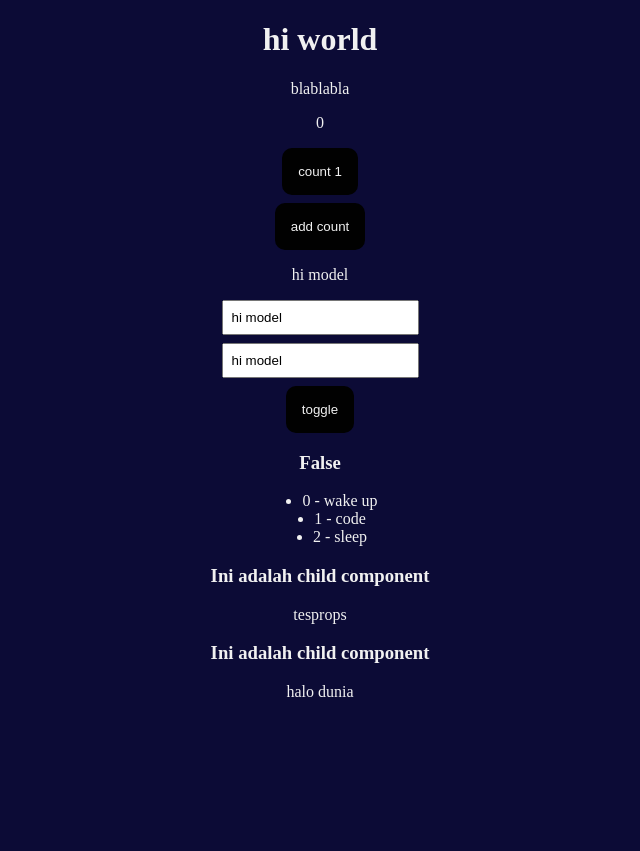
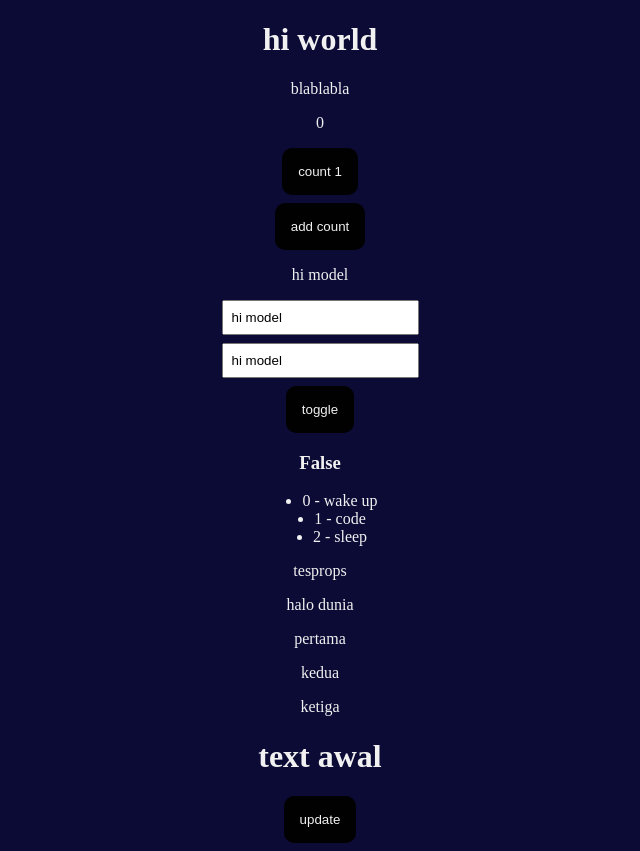
Before and after one commit to nomadkode/learn-nus, a Vue app in the folder vue-basic/: page / in a window 1280 px wide. Shown: the whole page, without its empty margins (320-960 px from the left). Before the commit the page ends 800 px from the top, so only its background shows below. Built offline with nearby package versions, Linux system fonts and the light colour scheme.

Commit message:
vue lifecycle

```diff
--- a/vue-basic/src/App.vue
+++ b/vue-basic/src/App.vue
@@ -6,6 +6,8 @@
     <vfor />
     <child-component text="tesprops" />
     <child-component :text="pesan" />
+    <child-component v-for="todo in todos" v-bind:key="todo" :text="todo" />
+    <lifecycle />
   </div>
 </template>
 
@@ -15,12 +17,14 @@ import Vmodel from './components/Vmodel.vue';
 import Vif from './components/Vif.vue';
 import Vfor from './components/Vfor.vue';
 import ChildComponent from './components/ChildComponent.vue';
+import Lifecycle from './components/Lifecycle.vue';
 
 export default {
-  components: { Declarative, Vmodel, Vif, Vfor, ChildComponent },
+  components: { Declarative, Vmodel, Vif, Vfor, ChildComponent, Lifecycle },
   data() {
     return {
       pesan: 'halo dunia',
+      todos: ['pertama', 'kedua', 'ketiga'],
     };
   },
 };
--- a/vue-basic/src/components/ChildComponent.vue
+++ b/vue-basic/src/components/ChildComponent.vue
@@ -1,6 +1,5 @@
 <template>
   <div>
-    <h3>Ini adalah child component</h3>
     <p>{{ text }}</p>
   </div>
 </template>
--- /dev/null
+++ b/vue-basic/src/components/Lifecycle.vue
@@ -0,0 +1,46 @@
+<template>
+  <div id="lifecycle">
+    <h1>{{ message }}</h1>
+    <button @click="message = 'text dirender ulang'">update</button>
+  </div>
+</template>
+
+<script>
+export default {
+  data() {
+    return {
+      message: 'text awal',
+    };
+  },
+  beforeCreate() {
+    console.log('before create');
+  },
+  created() {
+    console.log('created');
+    console.log(this.message);
+    console.log(document.getElementById('lifecycle'));
+  },
+  beforeMount() {
+    console.log('before mount');
+  },
+  mounted() {
+    console.log('mounted');
+    console.log(this.message);
+    console.log(document.getElementById('lifecycle'));
+  },
+  beforeUpdate() {
+    console.log('before update');
+    console.log(document.getElementById('lifecycle').textContent);
+  },
+  updated() {
+    console.log('updated');
+    console.log(document.getElementById('lifecycle').textContent);
+  },
+  beforeUnmount() {
+    console.log('before unmount');
+  },
+  unmounted() {
+    console.log('unmounted');
+  },
+};
+</script>
```
